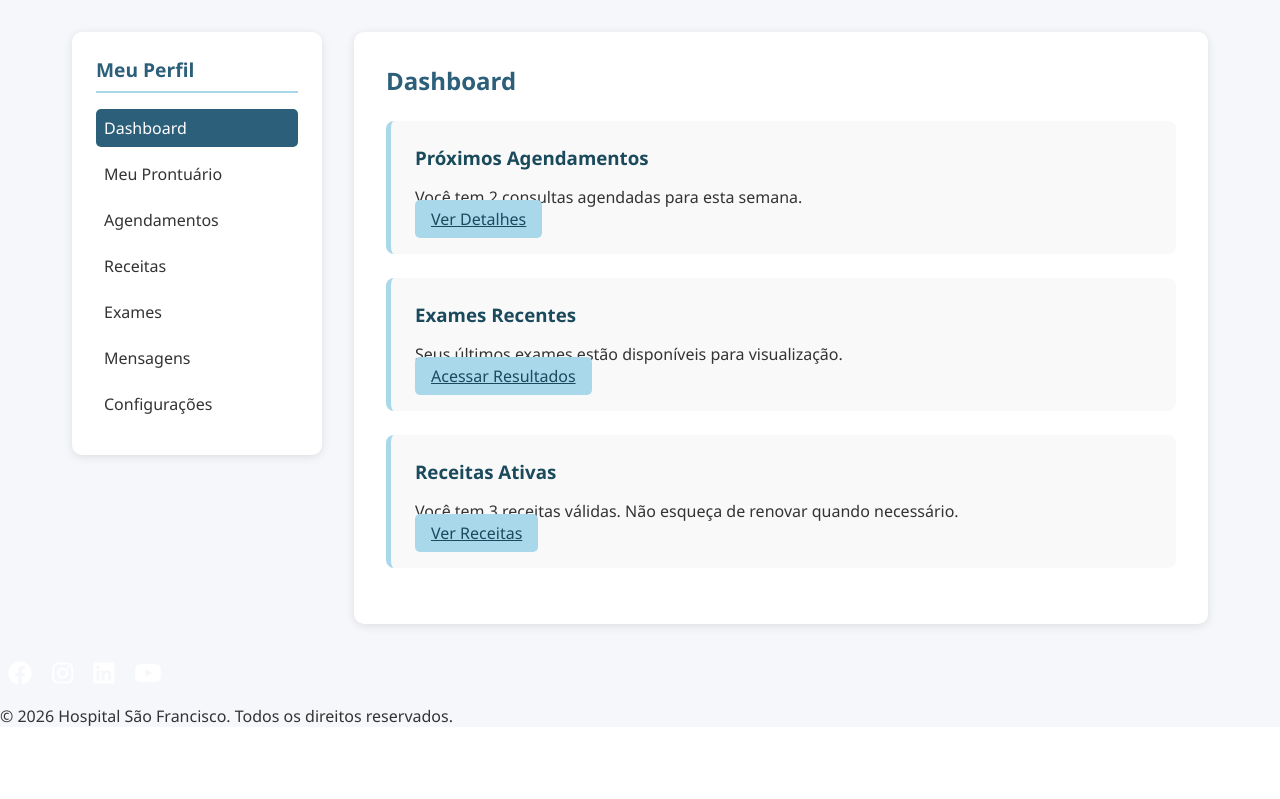
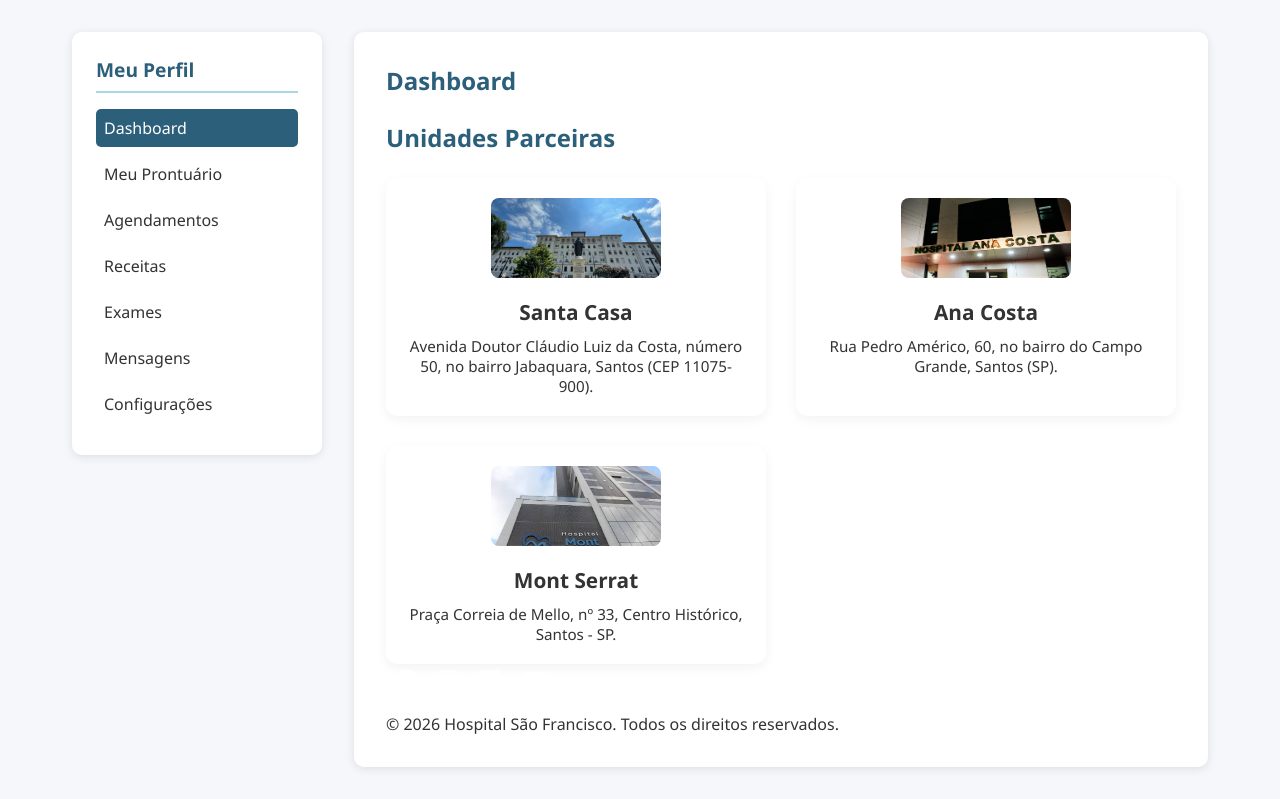
Before and after one commit to CayacTCC/ProjetoSaude, a Django app: page /painel/ in a window 1280 px wide. Shown: the part 120-919 px from the top of the page. Before the commit the page ends 846 px from the top, so only its background shows below. Run offline with Django 5.2, Linux system fonts and the light colour scheme; the visitor is signed in with stand-in values (Sample User, id 1); some libraries are stand-ins or nearby versions.

Commit message:
foi feita mudanças do menu2

```diff
--- a/static/staticCSS/menu2.css
+++ b/static/staticCSS/menu2.css
@@ -291,3 +291,45 @@ footer {
         width: 100%;
     }
 }
+/* ==========================================
+    SEÇÃO UNIDADES PARCEIRAS (CARDS)
+   ========================================== */
+   .servicos-grid {
+    display: grid;
+    grid-template-columns: repeat(auto-fit, minmax(280px, 1fr));
+    gap: 30px;
+}
+
+.card-servico {
+    background-color: var(--branco);
+    border-radius: 12px;
+    padding: 20px;
+    text-align: center;
+    box-shadow: 0 4px 12px rgba(0, 0, 0, 0.05);
+    border: 1px solid var(--borda);
+    transition: transform 0.3s ease, box-shadow 0.3s ease;
+}
+
+.card-servico:hover {
+    transform: translateY(-5px);
+    box-shadow: 0 8px 20px rgba(0, 0, 0, 0.1);
+}
+
+.card-servico img {
+    width: 50%;
+    height: 80px;
+    object-fit: cover;
+    border-radius: 8px;
+    margin-bottom: 15px;
+}
+
+.card-servico h3 {
+    color: var(--azul-escuro);
+    font-size: 1.3rem;
+    margin-bottom: 10px;
+}
+
+.card-servico p {
+    color: var(--texto-escuro);
+    font-size: 0.95rem;
+}
--- a/templates/index.html
+++ b/templates/index.html
@@ -33,6 +33,12 @@
                 <a href="{% url 'pagina_login' %}" class="btn-principal">Agende uma Consulta</a>
             </div>
         </section>
+
+        <h1>Olá somos o grupo CAYAC!</h1>
+
+        <p class="texto" style="font-family: Georgia, 'Times New Roman', Times, serif;">Nascemos na Baixada Santista com o coração e a mente voltados para uma grande missão: transformar o acesso à saúde, tanto pública quanto privada.
+            Acreditamos que cuidar da vida não combina com espera. Por isso, unimos tecnologia de ponta, agilidade e um modelo de atendimento totalmente inovador. Inspirados na eficiência, na padronização e na velocidade dos sistemas modernos de fast-food, desenhamos o nosso projeto para combater um dos maiores e mais dolorosos gargalos da nossa sociedade: o tempo perdido em filas de hospitais.
+            Para nós, otimizar processos significa valorizar o seu tempo e respeitar a sua saúde, entregando um atendimento rápido, descomplicado e, acima de tudo, humano.</p>
 
         <section id="servicos" class="section-padding">
             <div class="container">
--- a/templates/login.html
+++ b/templates/login.html
@@ -63,7 +63,7 @@
 
             <!-- Texto de Registro -->
             <p class="Cadastre-se-text">
-                Não tem conta? <a href="{% url 'pagina_cadastro'%}" class="Cadastre-se-link">Cadastre-se</a>
+                Não tem conta? <a href="{% url 'pagina_cadastro'%}" class="Cadastre-se-link" >Cadastre-se</a>
             </p>
         </div>
     </div>
--- a/templates/menu2.html
+++ b/templates/menu2.html
@@ -80,26 +80,28 @@
         <!-- Conteúdo Principal -->
         <main class="conteudo-perfil">
             <h2>Dashboard</h2>
-
-            <div class="card">
-                <h3>Próximos Agendamentos</h3>
-                <p>Você tem 2 consultas agendadas para esta semana.</p>
-                <a href="#" class="btn-acao">Ver Detalhes</a>
-            </div>
-
-            <div class="card">
-                <h3>Exames Recentes</h3>
-                <p>Seus últimos exames estão disponíveis para visualização.</p>
-                <a href="#" class="btn-acao">Acessar Resultados</a>
-            </div>
-
-            <div class="card">
-                <h3>Receitas Ativas</h3>
-                <p>Você tem 3 receitas válidas. Não esqueça de renovar quando necessário.</p>
-                <a href="#" class="btn-acao">Ver Receitas</a>
-            </div>
-        </main>
-    </div>
+            <section id="servicos" class="section-padding">
+                <div class="container">
+                    <h2 class="text-center">Unidades Parceiras</h2>
+                    <div class="servicos-grid">
+                        <div class="card-servico">
+                            <img src="../static/imagens/FachadaSantaCasa.jpeg" alt="Santa Casa">
+                            <h3>Santa Casa</h3>
+                            <p>Avenida Doutor Cláudio Luiz da Costa, número 50, no bairro Jabaquara, Santos (CEP 11075-900).</p>
+                        </div>
+                        <div class="card-servico">
+                            <img src="../static/imagens/HospitalAnaCosta.jpeg" alt="Ana Costa">
+                            <h3>Ana Costa</h3>
+                            <p>Rua Pedro Américo, 60, no bairro do Campo Grande, Santos (SP).</p>
+                        </div>
+                        <div class="card-servico">
+                            <img src="../static/imagens/HospitalMontSerrat.jpg" alt="Mont Serrat">
+                            <h3>Mont Serrat</h3>
+                            <p>Praça Correia de Mello, nº 33, Centro Histórico, Santos - SP.</p>
+                        </div>
+                    </div>
+                </div>
+            </section>
         <div class="redes-sociais">
             <a href="#"><i class="fab fa-facebook"></i></a>
             <a href="#"><i class="fab fa-instagram"></i></a>
```
Also changed, not shown: static/staticCSS/login.css (+19 -12 lines), static/staticCSS/pagina_usuario.css (+7 -7 lines), static/staticCSS/style.css (+15 -5 lines).
